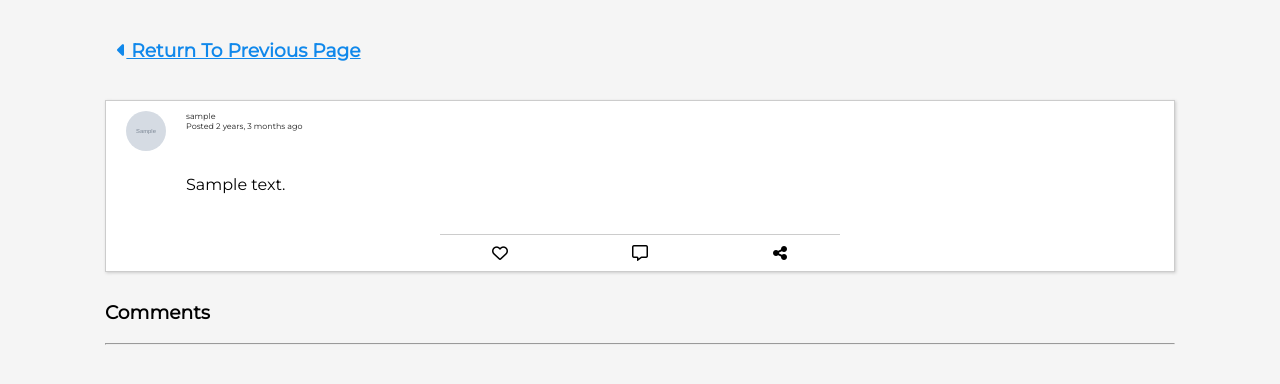
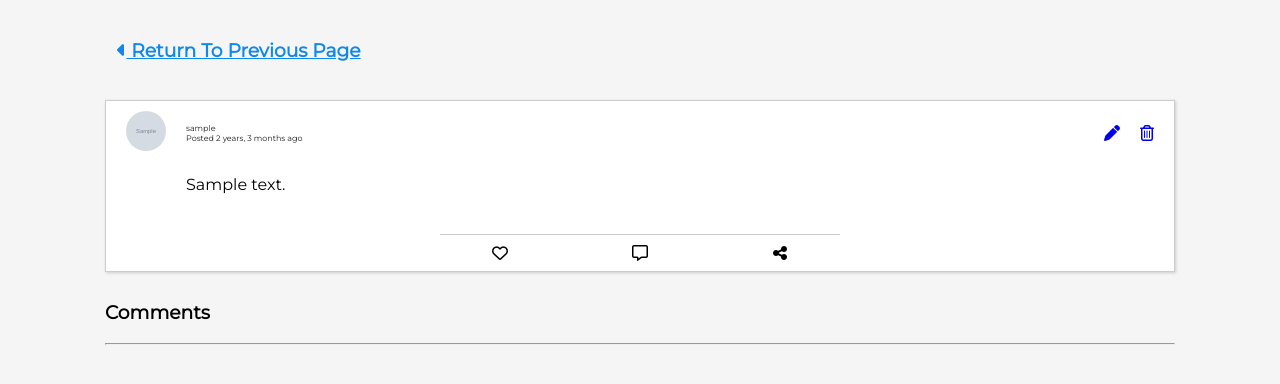
Before and after one commit to Arc-Data/BlogAppV2, a Django app: page /post/1/ in a window 1280 px wide. Shown: the part 60-444 px from the top of the page. Run offline with Django 4.2, Linux system fonts and the light colour scheme; a user stored in the database is signed in; tables that the repository leaves empty hold one stand-in row (values such as "Sample post"); grey boxes marked "Sample" are stand-in pictures; some libraries are stand-ins or nearby versions.

Commit message:
Added Edit and Delete Icons

```diff
--- a/social/templates/social/post-detail.html
+++ b/social/templates/social/post-detail.html
@@ -16,21 +16,28 @@
 				<i class="fa-solid fa-caret-left"></i> Return To Previous Page</a>
 			</h3>
 			<div class = "post-container post-article post-full">
-
 				<div class = "post-content">
+					<div>
 						<a href = "{% url 'profile' post.author.slug %}">
 							<img src = "{{post.author.profile_pic.url}}" class = "small-icon">
 						</a>
+					</div>
+					<div class = "post-detail">
 						<p class = "details"> {{ post.author }} <br>Posted {{post.created_on|timesince}} ago </p>
+						<div class = "flex-icons">
+							<a href = "#"><i class="fa-solid fa-pen" title = "Edit Post"></i></a>
+							<a href = "#">
+							<i class="fa-regular fa-trash-can"  title = "Delete Post"></i>
+							</a>
+						</div>
+					</div>
 					<p class = "post-body"> {{post.body }}</p>
 				</div>
 				<div class = "post-footer">
 					<i class="fa-regular fa-heart"></i>
 					<i class="fa-regular fa-message"></i>
 					<i class="fa-solid fa-share-nodes"></i>
-
 				</div>
-
 			</div>
 
 			<div class = "comments-section post-full">
--- a/static/css/style.css
+++ b/static/css/style.css
@@ -382,6 +382,13 @@ nav {
 	border-radius: 50%;
 }
 
+.post-detail {
+	display: flex;
+	flex-direction: row;
+	justify-content: space-between;
+	align-items: center;
+}
+
 .post-footer {
 	display: grid;
 	max-width: 400px;
@@ -395,7 +402,11 @@ nav {
 	position: relative;
 
 	z-index: 30;
+}
 
+.flex-icons {
+	display: flex;
+	gap: 20px;
 }
 
 /* comment-section */
```
Lines whose indentation alone changed are shown as unchanged.
